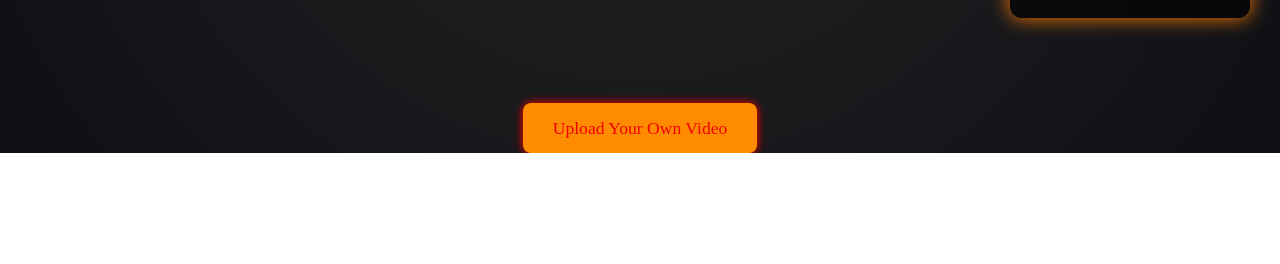
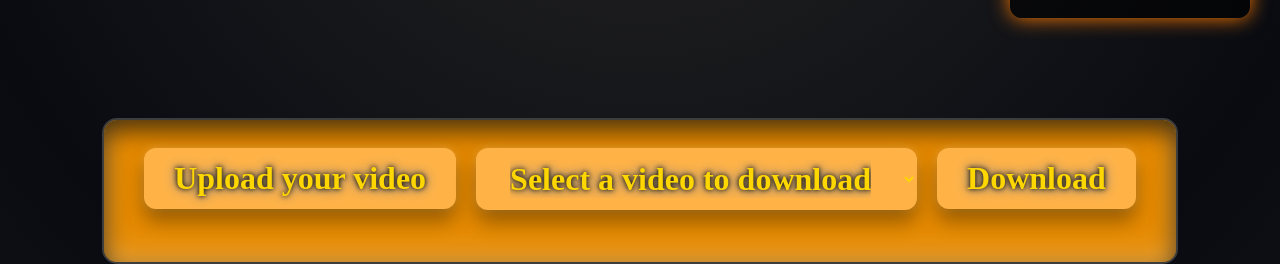
Before and after one commit to patriktjader/pro1, a plain HTML site: page SRC/gallery.html in a window 1280 px wide. Shown: the part 1885-2149 px from the top of the page. Before the commit the page ends 2038 px from the top, so only its background shows below. Drawn offline with Linux system fonts and the light colour scheme.

Commit message:
Forgot download button, added in gallery

```diff
--- a/SRC/css/contact.css
+++ b/SRC/css/contact.css
@@ -4,12 +4,9 @@
     display: flex;
     justify-content: center;
     gap: 40px;
-
-
     background: rgba(0, 0, 0, 0.5);
     backdrop-filter: blur(10px);
     -webkit-backdrop-filter: blur(10px);
-
     padding: 15px 0;
     border-bottom: 2px solid gold;
     position: sticky;
@@ -59,6 +56,7 @@ body::before {
     pointer-events: none;
     z-index: 0;
 }
+
 html, body {
     height: 100%;
 }
--- a/SRC/css/gallery.css
+++ b/SRC/css/gallery.css
@@ -14,6 +14,7 @@
     z-index: 1000;
     border-radius: 0 0 15px 15px;
 }
+
 
 .navbar a {
     color: gold;
@@ -38,24 +39,22 @@ body {
     margin: 0;
     padding: 0;
     font-family: "Cinzel", serif;
-    background: radial-gradient(circle at top center, #272626 0%, #090b11 90%);
+    background: radial-gradient(circle at top center, #272626 0%, #090b11 70%, #111316 100%);
     color: #e0e0e0;
     text-align: center;
     overflow-x: hidden;
-    min-height: 200vh;
 }
+
 
 body::before {
     content: "";
     position: fixed;
-    top: 0;
-    left: 0;
-    width: 100%;
-    height: 100%;
-    background: radial-gradient(circle at 50% 10%, rgba(255, 200, 100, 0.12), transparent 70%);
+    inset: 0;
+    background: radial-gradient(circle at 50% 10%, rgba(255, 200, 100, 0.10), transparent 70%);
     pointer-events: none;
     z-index: 0;
 }
+
 html, body {
     height: 100%;
 }
@@ -73,7 +72,7 @@ h1 {
     -0 0 15px,
     0 0 10px;
     box-shadow:
-    inset 5px 5px 10px #ff8c00,
+    inset 5px 5px 10px #ffaa00,
     inset -5px -5px 10px #ff8c00;
     display:inline-block;
     font-size:bold;
@@ -210,28 +209,104 @@ p {
     left: +200;
 }
 
-.upload-section {
-    text-align: center;
-    margin-top: 40px;
-}
+
 
 .upload-button {
-    background-color: #ff8c00;
-    color: #f30000;
+    background: #ffb347;
+    padding: 12px 30px;
+    border-radius: 12px;
+    border: none;
+    color:#ffd700;
     font-family:knewave;
-    font-size: larger;
-    border: none;
-    padding: 15px 30px;
-    font-size: 1.1em;
+    font-size:2em;
+    font-weight:bolder;
+    text-shadow:
+    0 0 5px rgb(0, 0, 0),
+    0 0 10px rgb(94, 94, 94),
+    0 0 15px rgb(155, 155, 155);
     cursor: pointer;
-    transition: background-color 0.3s ease;
-    border-radius: 8px;
-    text-shadow: 5 5 10px #ff3c00;
+    position: relative;
+    transform: translateY(-12px);
     box-shadow:
-    0 4px 6px rgba(240, 1, 1, 0.2),
-    0 0 10px #ff0000;
+        0 12px 20px rgba(0,0,0,0.35),
+        0 0 10px rgba(255,200,120,0.4);
+    transition: 0.2s ease;1
 }
 
 .upload-button:hover {
-    background-color: #ff0000;
+    background-color: #fd7200;
 }
+
+
+.download-select {
+    background: #ffb347;
+    padding: 12px 30px;
+    border-radius: 12px;
+    border: none;
+    color:#ffd700;
+    font-family:knewave;
+    font-size:2em;
+    font-weight:bolder;
+    text-shadow:
+    0 0 5px rgb(0, 0, 0),
+    0 0 10px rgb(94, 94, 94),
+    0 0 15px rgb(155, 155, 155);
+    position: relative;
+    transform: translateY(-12px);
+    box-shadow:
+        0 12px 20px rgba(0,0,0,0.35),
+        0 0 10px rgba(255,200,120,0.4);
+    transition: 0.2s ease;
+
+}
+.download-select:hover {
+    background-color: #e77c01;
+}
+
+.upload-download {
+    display: flex;
+    align-items: center;
+    gap: 20px;
+    width:fit-content;
+    padding: 40px;
+    margin-top: 20px;
+    background-color: #e68a00;
+    border: 2px solid rgb(61, 61, 61);
+    margin: 50px auto;
+    text-align: center;
+    border-radius: 15px;
+    position: relative;
+    z-index: 1;;
+    box-shadow:
+        inset 0 10px 25px rgba(0,0,0,0.7),
+        inset 0 -10px 30px rgba(255,255,255,0.20),
+        inset 0 0 20px rgba(255,200,100,0.35);
+        transform: translateY(-10px);
+}
+
+.download-button {
+    background: #ffb347;
+    position: relative;
+    padding: 12px 30px;
+    border-radius: 12px;
+    border: none;
+    color:#ffd700;
+    font-family:knewave;
+    font-size:2em;
+    font-weight:bolder;
+    text-shadow:
+    0 0 5px rgb(0, 0, 0),
+    0 0 10px rgb(94, 94, 94),
+    0 0 15px rgb(155, 155, 155);
+    position: relative;
+    transform: translateY(-12px);
+    box-shadow:
+        0 12px 20px rgba(0,0,0,0.35),
+        0 0 10px rgba(255,200,120,0.4);
+    transition: 0.2s ease;
+    z-index: 10;
+}
+
+.download-button:hover {
+    background-color: #e77c01;
+}
--- a/SRC/gallery.html
+++ b/SRC/gallery.html
@@ -23,9 +23,13 @@
             <div class="video-bg">
                 <video class="my-video" controls>
                     <source src="videos/web.mp4" type="video/mp4">
-                    </video>
+                </video>
                 </div>
             </div>
+
+
+
+
             <!-- YOUTUBE VIDEO -->
 <div class="content-wrapper">
     <div class="video-box">
@@ -50,11 +54,19 @@
     </div>
 </div>
 
-<div class="upload-section">
-    <label for="video-upload" class="upload-button">Upload Your Own Video</label>
+
+        <!--download video-->
+<div class="upload-download">
+    <label for="video-upload" class="upload-button">Upload your video</label>
     <input type="file" accept="video/*" id="video-upload" style="display: none;" onchange="playUploadedVideo(event)">
+
+    <select id="download-select" class="download-select">
+        <option value="">Select a video to download</option>
+        <option value="videos/web.mp4">Cod Highlights</option>
+    </select>
+    <button onclick="downloadSelectedVideo()" class="download-button">Download</button>
 </div>
-<video id="uploaded-video" controls style="display: none; max-width: 90%; margin-top: 20px;"></video>
+<video id="upload-video" controls style="display: none; max-width: 70%; margin-top: 20px;"></video>
 
 <!-- JS-IMPORT DONT TOUCH -->
     <script src="./js/main.js"></script>
--- a/SRC/js/main.js
+++ b/SRC/js/main.js
@@ -33,8 +33,23 @@ if (revealBtn) {
 function playUploadedVideo(event) {
     const file = event.target.files[0];
     if (file) {
-        const video = document.getElementById('uploaded-video');
+        const video = document.getElementById('upload-video');
         video.src = URL.createObjectURL(file);
         video.style.display = 'block';
     }
 }
+
+function downloadSelectedVideo() {
+  const selectElement = document.getElementById('download-select');
+  const videoPath = selectElement.value;
+  if (videoPath) {
+    const link = document.createElement('a');
+    link.href = videoPath;
+    link.download = videoPath.split('/').pop();
+    document.body.appendChild(link);
+    link.click();
+    document.body.removeChild(link);
+  } else {
+    alert('Select a video');
+  }
+}
```
Also changed, not shown: SRC/contact.html (+4 -2 lines), SRC/css/index.css (+42 -4 lines), SRC/css/wow.css.
